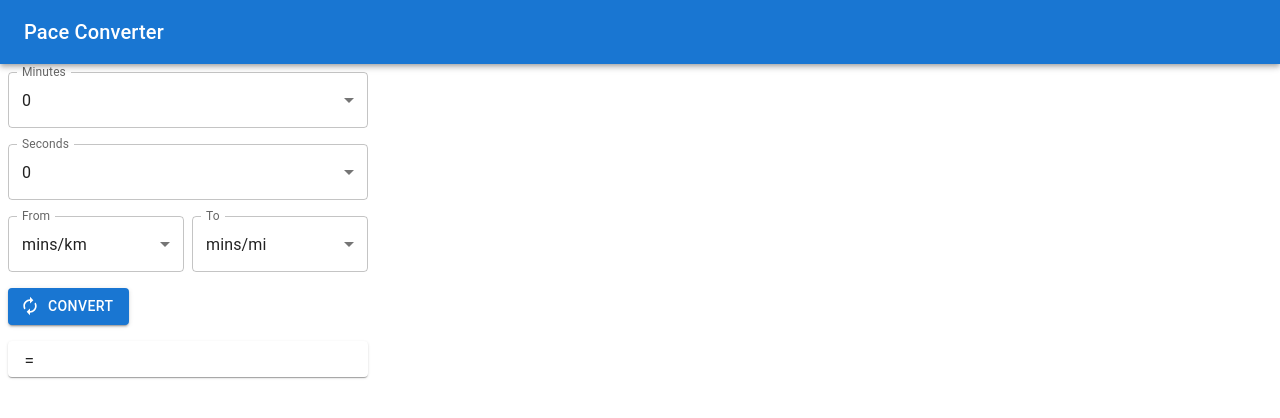
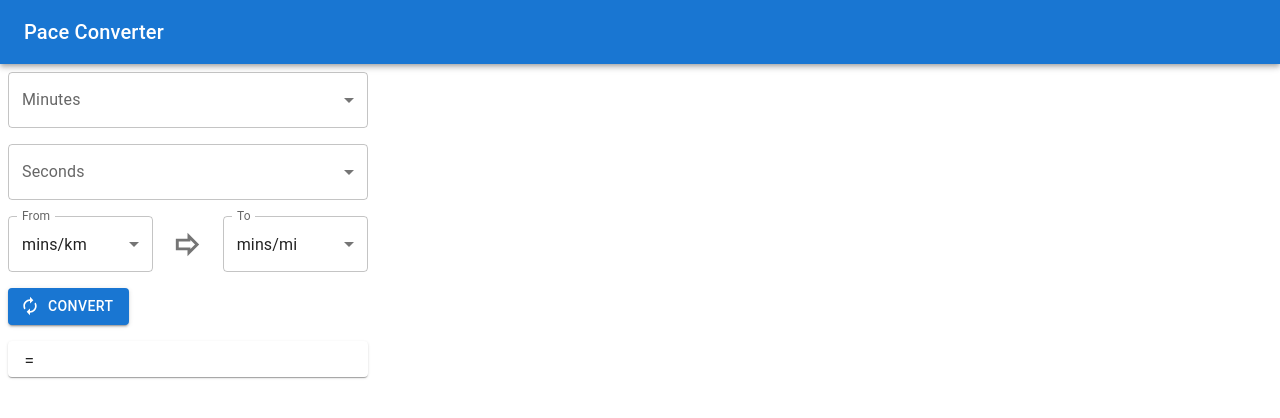
Before and after one commit to pkluitenberg/pace-converter, a React (Create React App) app: page / in a window 1280 px wide. Shown: the top 418 px of the page. Built offline with nearby package versions, Linux system fonts and the light colour scheme.

Commit message:
add in convert icon

```diff
--- a/src/App.jsx
+++ b/src/App.jsx
@@ -4,6 +4,7 @@
 import Dropdown from './Components/Dropdown';
 import Box from '@mui/material/Box';
 import Autorenew from '@mui/icons-material/Autorenew';
+import ForwardOutlinedIcon from '@mui/icons-material/ForwardOutlined';
 import Paper from '@mui/material/Paper';
 import Typography from '@mui/material/Typography';
 import Grid from '@mui/material/Grid';
@@ -16,8 +17,8 @@
     const secondsValues = Array.from(Array(60).keys())
     const unitsValues = ['mins/km', 'mins/mi']
 
-    const [seconds, setSeconds] = React.useState(0);
-    const [minutes, setMinutes] = React.useState(0);
+    const [seconds, setSeconds] = React.useState('');
+    const [minutes, setMinutes] = React.useState('');
     const [output, setOutput] = React.useState('');
     const [unitsFrom, setUnitsFrom] = React.useState(unitsValues[0]);
     const [unitsTo, setUnitsTo] = React.useState(unitsValues[1]);
@@ -64,7 +65,7 @@
             </Box>
             <Box sx={boxFormat}>
                 <Grid container spacing={1}>
-                    <Grid item sm={6} >
+                    <Grid item sm={5} >
                         <Dropdown
                             label='From'
                             values={unitsValues}
@@ -72,7 +73,10 @@
                             value={unitsFrom}
                         />
                     </Grid>
-                    <Grid item sm={6}>
+                    <Grid item sm={2} alignItems="center" justifyContent="center" display="flex">
+                        <ForwardOutlinedIcon fontSize="large" color="action"></ForwardOutlinedIcon>
+                    </Grid>
+                    <Grid item sm={5}>
                         <Dropdown
                             label='To'
                             values={unitsValues}
```
